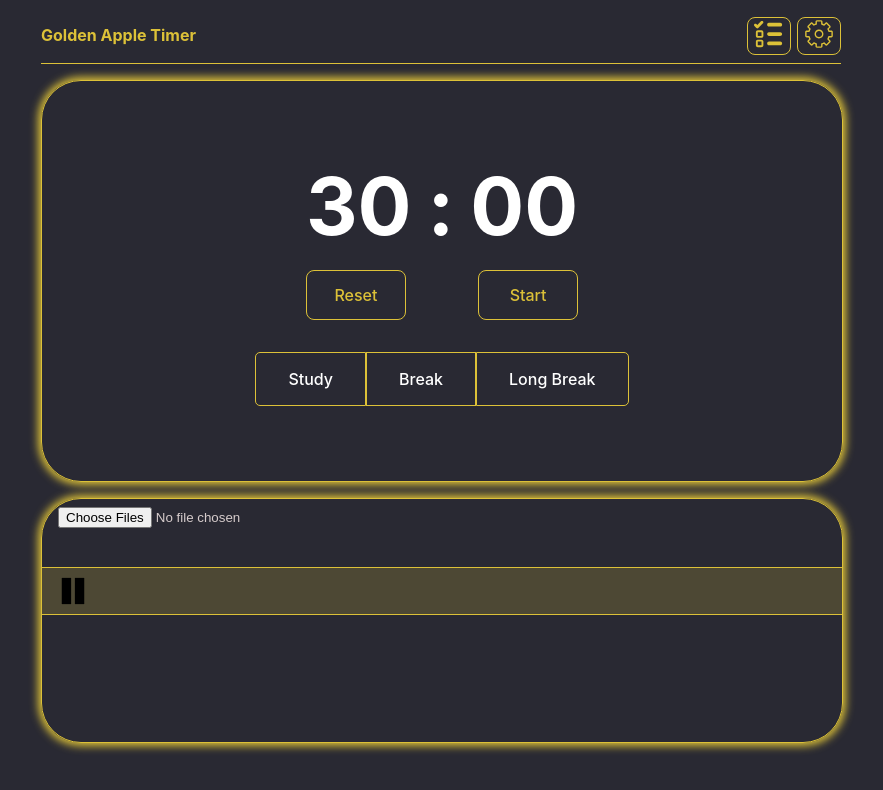
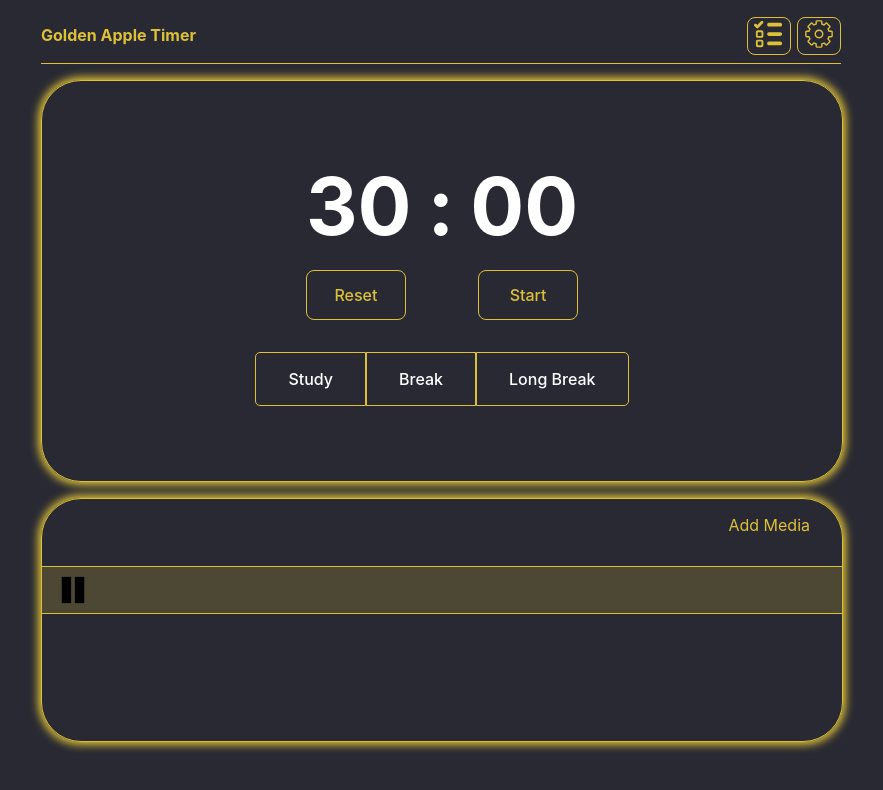
Before and after one commit to germnate/GoldenAppleTimer, a React (Vite) app: page / in a window 1280 px wide. Shown: the top 790 px of the page, without its empty margins (199-1082 px from the left). Built offline with nearby package versions, Linux system fonts and the light colour scheme.

Commit message:
fix file button

```diff
--- a/src/components/MusicPlayer/index.jsx
+++ b/src/components/MusicPlayer/index.jsx
@@ -15,7 +15,10 @@ export function MusicPlayer() {
 
     return (
         <div className='music-container'>
-            <input type='file' id='fileInput' accept='audio/*' multiple onChange={onChangeFile} />
+            <div className='fileInput-container'>
+                <label htmlFor='fileInput'>Add Media</label>
+                <input type='file' id='fileInput' accept='audio/*' multiple onChange={onChangeFile} />
+            </div>
             <div className='active-song-player music-row active' onClick={musicPlayer.getActiveTrack()?.paused ? musicPlayer.unpause : musicPlayer.pause}>
                 <img src={musicPlayer.getActiveTrack()?.paused ? play : pause} height={30} width={30} />
                 {musicPlayer.getActiveTrack()?.file?.name}
--- a/src/styles/main-page.css
+++ b/src/styles/main-page.css
@@ -124,6 +124,25 @@ header {
     width: 100%;
 }
 
+.fileInput-container {
+    display: flex;
+    justify-content: flex-end;
+    margin-top: 1rem;
+    margin-right: 2rem;
+}
+
+.fileInput-container label {
+    cursor: pointer;
+}
+
+.fileInput-container label:hover {
+    text-decoration: underline;
+}
+
+#fileInput {
+    display: none;
+}
+
 .music-list {
     margin: 3rem 0;
 }
```
